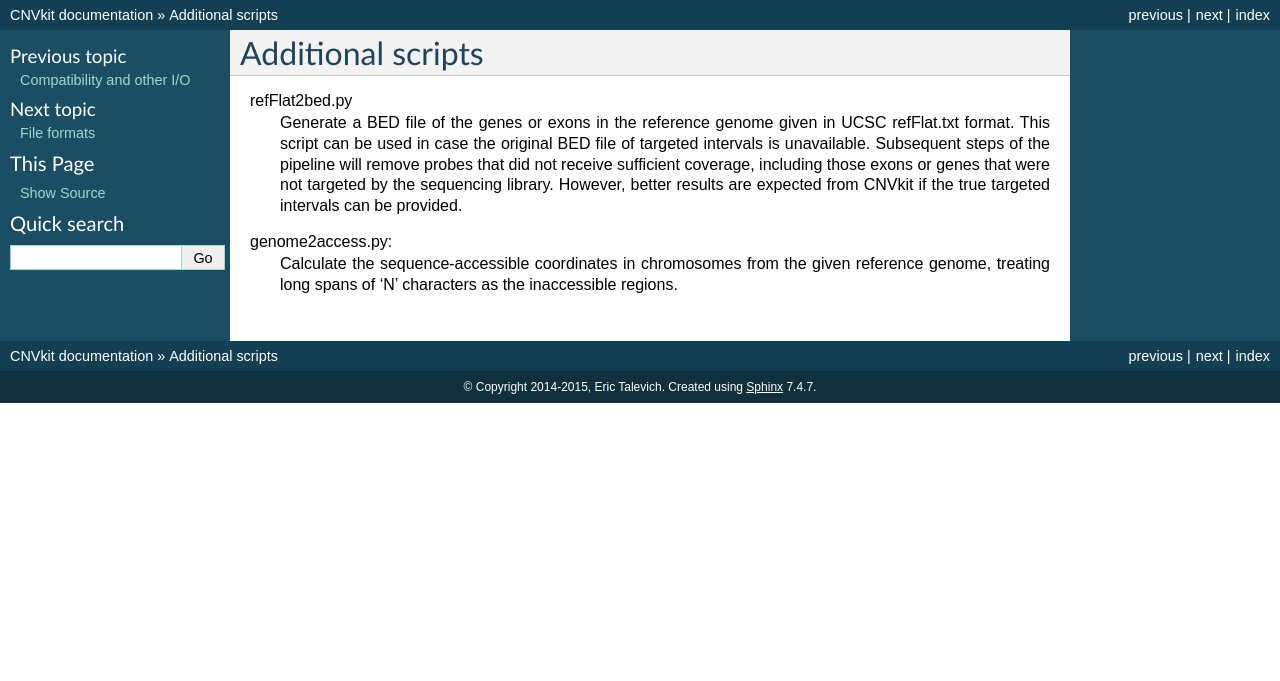
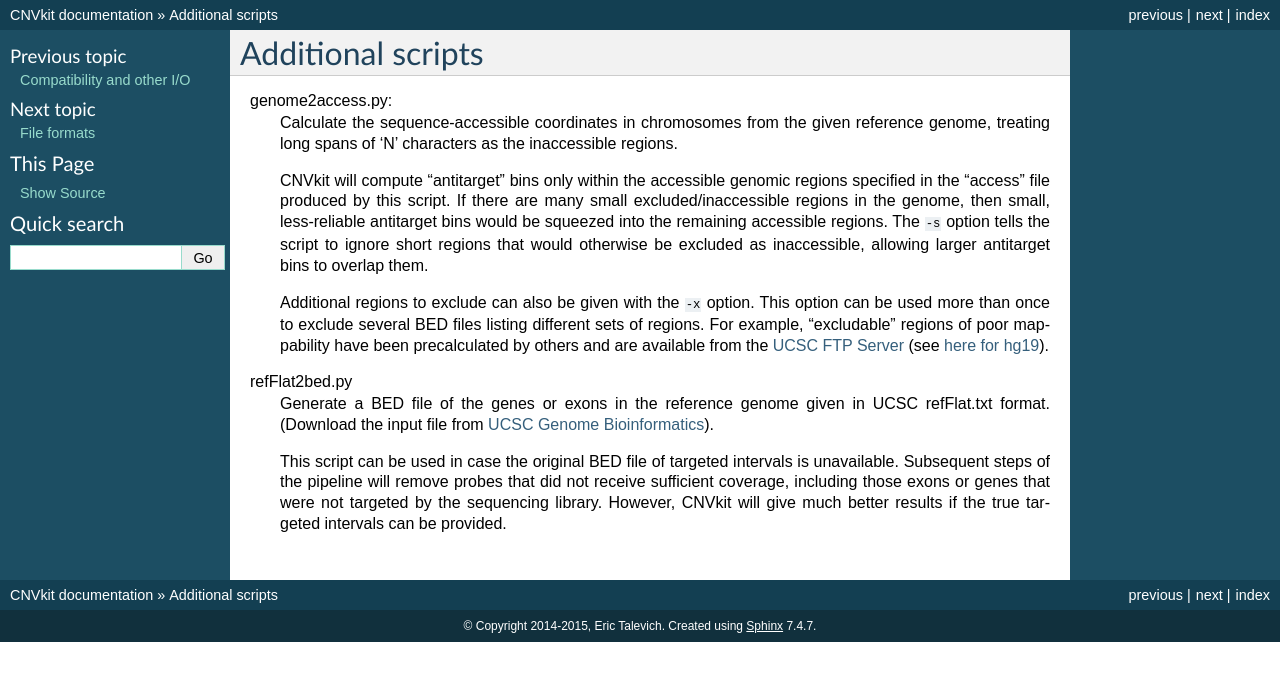
Before and after one commit to etal/cnvkit, a Sphinx documentation site: the page built from doc/scripts.rst, in a window 1280 px wide. Shown: the top 681 px of the page. Built offline with Sphinx 7.4.7, drawn with Linux system fonts in a browser that asks for light colours; the version number could not be read and is left out.

Commit message:
doc: explain the new -x option in genome2access.py

```diff
--- a/doc/scripts.rst
+++ b/doc/scripts.rst
@@ -1,16 +1,35 @@
 Additional scripts
 ==================
-
-refFlat2bed.py
-    Generate a BED file of the genes or exons in the reference genome given in
-    UCSC refFlat.txt format.
-    This script can be used in case the original BED file of targeted intervals
-    is unavailable.  Subsequent steps of the pipeline will remove probes that
-    did not receive sufficient coverage, including those exons or genes that
-    were not targeted by the sequencing library.  However, better results are
-    expected from CNVkit if the true targeted intervals can be provided.
 
 genome2access.py:
     Calculate the sequence-accessible coordinates in chromosomes from the given
     reference genome, treating long spans of 'N' characters as the inaccessible
     regions.
+
+    CNVkit will compute "antitarget" bins only within the accessible genomic
+    regions specified in the "access" file produced by this script. If there are
+    many small excluded/inaccessible regions in the genome, then small,
+    less-reliable antitarget bins would be squeezed into the remaining
+    accessible regions.  The ``-s`` option tells the script to ignore short
+    regions that would otherwise be excluded as inaccessible, allowing larger
+    antitarget bins to overlap them.
+
+    Additional regions to exclude can also be given with the ``-x`` option. This
+    option can be used more than once to exclude several BED files listing
+    different sets of regions. For example, "excludable" regions of poor
+    mappability have been precalculated by others and are available from the
+    `UCSC FTP Server <ftp://hgdownload.soe.ucsc.edu/goldenPath/>`_
+    (see `here for hg19
+    <ftp://hgdownload.soe.ucsc.edu/goldenPath/hg19/encodeDCC/wgEncodeMapability/>`_).
+
+
+refFlat2bed.py
+    Generate a BED file of the genes or exons in the reference genome given in
+    UCSC refFlat.txt format.  (Download the input file from `UCSC Genome
+    Bioinformatics <http://hgdownload.soe.ucsc.edu/downloads.html>`_).
+
+    This script can be used in case the original BED file of targeted intervals
+    is unavailable. Subsequent steps of the pipeline will remove probes that
+    did not receive sufficient coverage, including those exons or genes that
+    were not targeted by the sequencing library.  However, CNVkit will give much
+    better results if the true targeted intervals can be provided.
```
Also changed, not shown: 1 other file.
